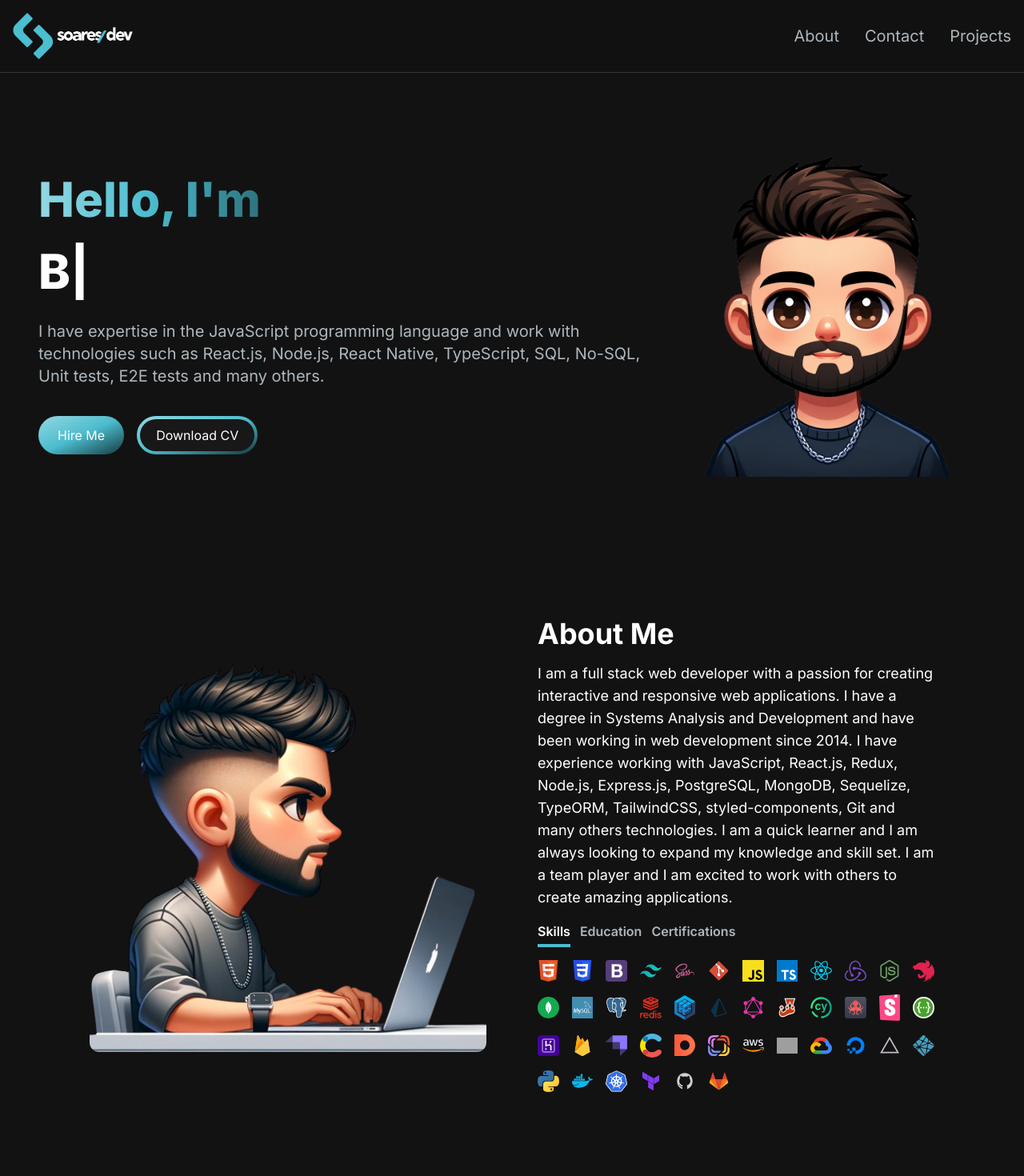
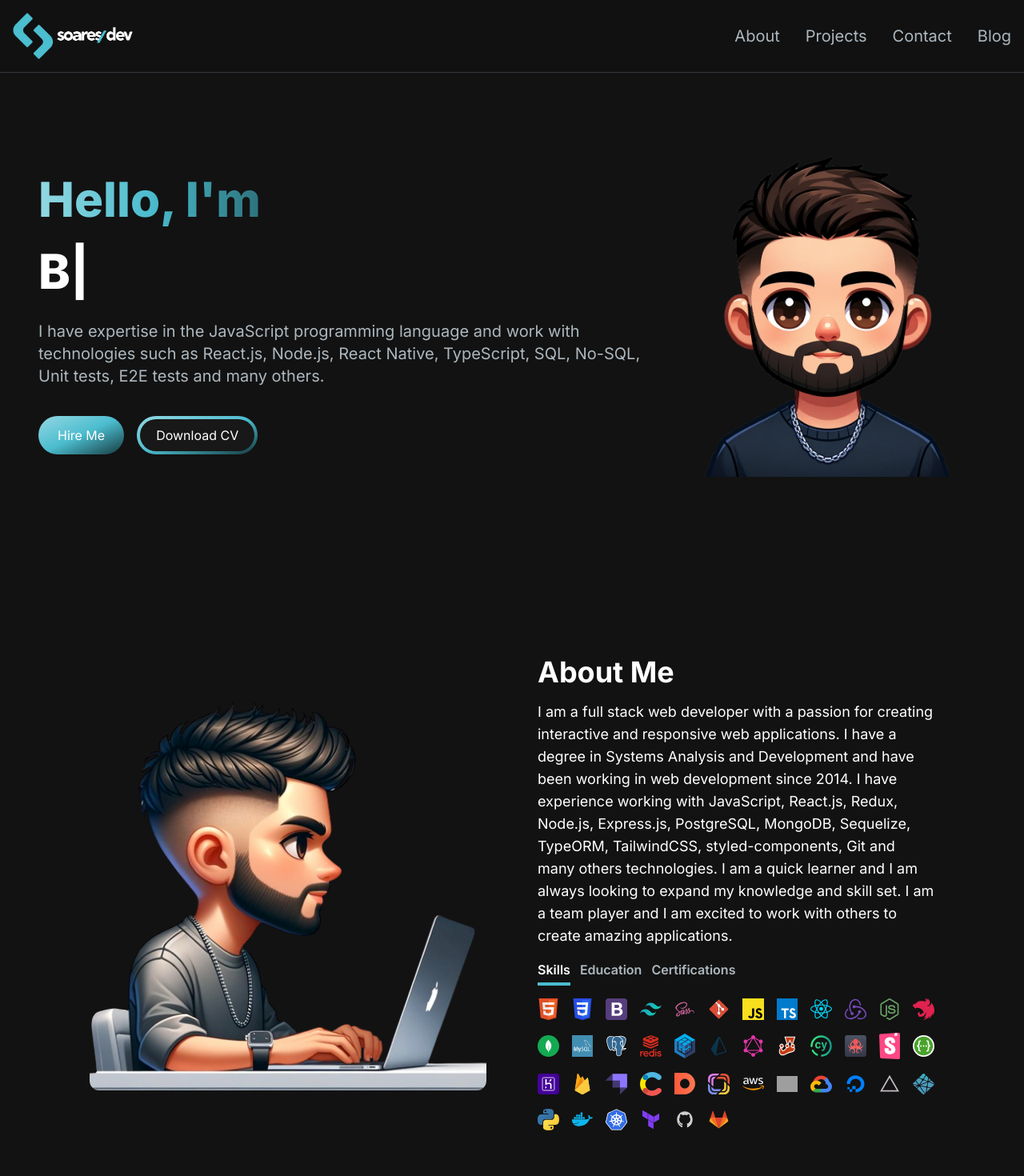
Before and after one commit to jefferson1104/soaresdev.com, a Next.js app: page / in a window 1280 px wide. Shown: the top 1470 px of the page at 80% size. Built offline with nearby package versions, Linux system fonts and the light colour scheme; grey boxes are pictures that could not be loaded.

Commit message:
fixes on navbar and separate sections components

```diff
--- a/src/app/components/MenuOverlay.tsx
+++ b/src/app/components/MenuOverlay.tsx
@@ -4,15 +4,16 @@ import { NavLink, INavLink } from "./NavLink";
 // MENU OVERLAY UTILS
 interface IMenuOverlay {
     links: INavLink[];
+    onClick?: () => void;
 }
 
 // MENU OVERLAY COMPONENT
-export const MenuOverlay = ({ links }: IMenuOverlay) => {
+export const MenuOverlay = ({ links, onClick }: IMenuOverlay) => {
     /* Renders */
     return (
         <ul className="flex flex-col py-4 items-center">
             {links.map((link, index) => (
-                <li key={index}>
+                <li key={index} onClick={onClick}>
                     <NavLink title={link.title} href={link.href} />
                 </li>
             ))}
--- a/src/app/components/NavLink.tsx
+++ b/src/app/components/NavLink.tsx
@@ -4,15 +4,17 @@ import Link from "next/link";
 export interface INavLink {
     href: string;
     title: string;
+    external?: boolean;
 }
 
 // NAV LINK COMPONENT
-export const NavLink = ({ href, title }: INavLink) => {
+export const NavLink = ({ href, title, external }: INavLink) => {
     /* Renders */
     return (
         <Link
             className="block py-2 pl-3 pr-4 md:p-0 sm:text-xl text-[#ADB7BE] rounded hover:text-white"
             href={href}
+            target={external ? "_blank" : ""}
         >
             {title}
         </Link>
--- a/src/app/components/Navbar.tsx
+++ b/src/app/components/Navbar.tsx
@@ -14,9 +14,10 @@ export const Navbar = () => {
 
     /* Utils */
     const links = [
-        { title: "About", href: "#about" },
-        { title: "Contact", href: "#contact" },
-        { title: "Projects", href: "#projects" }
+        { title: "About", href: "#about", isExternal: false },
+        { title: "Projects", href: "#projects", isExternal: false },
+        { title: "Contact", href: "#contact", isExternal: false },
+        { title: "Blog", href: "https://blog.soaresdev.com", isExternal: true }
     ];
 
     /* Renders */
@@ -24,6 +25,7 @@ export const Navbar = () => {
         <nav className="fixed mx-auto border-b-1 border-[#33353F] border-b top-0 left-0 right-0 z-10 bg-[#121212] bg-opacity-95">
             <div className="flex container lg:py-4 flex-wrap items-center justify-between mx-auto px-4 py-2">
                 <Logo />
+
                 <div className="mobile-menu block md:hidden">
                     {!navbarOpen ? (
                         <button
@@ -46,14 +48,23 @@ export const Navbar = () => {
                     <ul className="flex mt-0 p-4 md:p-0 md:flex-row md:space-x-8">
                         {links.map((link, index) => (
                             <li key={index}>
-                                <NavLink title={link.title} href={link.href} />
+                                <NavLink
+                                    title={link.title}
+                                    href={link.href}
+                                    external={link.isExternal}
+                                />
                             </li>
                         ))}
                     </ul>
                 </div>
             </div>
 
-            {navbarOpen ? <MenuOverlay links={links} /> : null}
+            {navbarOpen ? (
+                <MenuOverlay
+                    links={links}
+                    onClick={() => setNavbarOpen(false)}
+                />
+            ) : null}
         </nav>
     );
 };
--- a/src/app/components/About.tsx
+++ b/src/app/components/sections/About.tsx
@@ -4,7 +4,7 @@ import Image from "next/image";
 import { motion } from "framer-motion";
 
 // COMPONENTS
-import { TabButton } from "./TabButton";
+import { TabButton } from "../TabButton";
 
 // ABOUT COMPONENT
 export const About = () => {
@@ -133,7 +133,7 @@ export const About = () => {
 
     /* Renders */
     return (
-        <section className="text-white mt-12" id="about">
+        <section className="text-white mt-12 py-8 md:py-12" id="about">
             <motion.div
                 className="md:grid md:grid-cols-2 gap-8 items-center py-8 px-4 xl:gap-16 sm:py-16 xl:px-16"
                 initial={{ opacity: 0, scale: 0.5 }}
--- a/src/app/components/Contacts.tsx
+++ b/src/app/components/sections/Contacts.tsx
@@ -1,13 +1,14 @@
 "use client";
 
-import { FormEvent, useState } from "react";
+import { FormEvent, useState, useRef } from "react";
 import Image from "next/image";
 import Link from "next/link";
 import { Loader2 } from "lucide-react";
 import { Bounce, toast } from "react-toastify";
+import { motion, useInView } from "framer-motion";
 
 // COMPONENTS
-import { Input } from "./Input";
+import { Input } from "../Input";
 
 // UTILS
 import {
@@ -15,7 +16,7 @@ import {
     Validations,
     IContactForm,
     IFieldError
-} from "../utils/contact-form";
+} from "../../utils/contact-form";
 
 // CONTACTS COMPONENT
 export const Contacts = () => {
@@ -23,6 +24,10 @@ export const Contacts = () => {
     const [isLoading, setIsLoading] = useState(false);
     const [fieldError, setFieldError] = useState<IFieldError>({});
     const [formValues, setFormValues] = useState<IContactForm>(initialValues);
+
+    /* Hooks */
+    const ref = useRef(null);
+    const isInView = useInView(ref, { once: true });
 
     /* Handlers */
     const inputChangeHandler = async (field: string, value: string) => {
@@ -137,14 +142,27 @@ export const Contacts = () => {
         });
     };
 
+    const motionVariants = {
+        initial: { y: 50, opacity: 0 },
+        animate: { y: 0, opacity: 1 }
+    };
+
     /* Renders */
     return (
         <section
             className="grid md:grid-cols-2 mt-12 my-4 md:my-12 md:py-24 gap-4 relative z-0"
             id="contact"
+            ref={ref}
         >
             <div className="bg-[radial-gradient(ellipse_at_center,_var(--tw-gradient-stops))] from-[#16393e] to-transparent rounded-full h-80 w-80 z-0 blur-lg absolute top-3/4 -left-4 transform -translate-x-1/2 -translate-1/2"></div>
-            <div className="z-10">
+
+            <motion.div
+                className="z-10"
+                variants={motionVariants}
+                initial="initial"
+                animate={isInView ? "animate" : "initial"}
+                transition={{ duration: 1, delay: 0.5 }}
+            >
                 <h5 className="text-left text-4xl font-bold text-white mt-4 mb-4">
                     Let'ts Connect
                 </h5>
@@ -166,7 +184,14 @@ export const Contacts = () => {
                         </Link>
                     ))}
                 </div>
-            </div>
+            </motion.div>
+
+            <motion.div
+                variants={motionVariants}
+                initial="initial"
+                animate={isInView ? "animate" : "initial"}
+                transition={{ duration: 0.5, delay: 0.3 }}
+            >
                 <form
                     className="flex flex-col gap-6 mt-4 z-10"
                     onSubmit={submitHandler}
@@ -229,6 +254,7 @@ export const Contacts = () => {
                         {!isLoading ? "Send Message" : "Processing..."}
                     </button>
                 </form>
+            </motion.div>
         </section>
     );
 };
--- a/src/app/components/Hero.tsx
+++ b/src/app/components/sections/Hero.tsx
@@ -8,7 +8,7 @@ import { motion } from "framer-motion";
 export const Hero = () => {
     /* Renders */
     return (
-        <section className="lg:py-16">
+        <section className="lg:py-16" id="hero">
             <div className="grid grid-cols-1 sm:grid-cols-12">
                 <motion.div
                     initial={{ opacity: 0, scale: 0.5 }}
--- a/src/app/components/Projects.tsx
+++ b/src/app/components/sections/Projects.tsx
@@ -3,8 +3,8 @@ import { useRef, useState } from "react";
 import { motion, useInView } from "framer-motion";
 
 // COMPONENTS
-import { ProjectCard } from "./ProjectCard";
-import { TabButton } from "./TabButton";
+import { ProjectCard } from "../ProjectCard";
+import { TabButton } from "../TabButton";
 
 // PROJECTS COMPONENT
 export const Projects = () => {
@@ -118,7 +118,7 @@ export const Projects = () => {
 
     /* Renders */
     return (
-        <section id="projects" ref={ref}>
+        <section className="py-20 md:py-12 " id="projects" ref={ref}>
             <h2 className="text-left md:text-center text-4xl font-bold text-white mt-12 mb-8 md:mb-12">
                 My Projects
             </h2>
```
Also changed, not shown: src/app/page.tsx (+4 -4 lines). Lines whose indentation alone changed are shown as unchanged.
